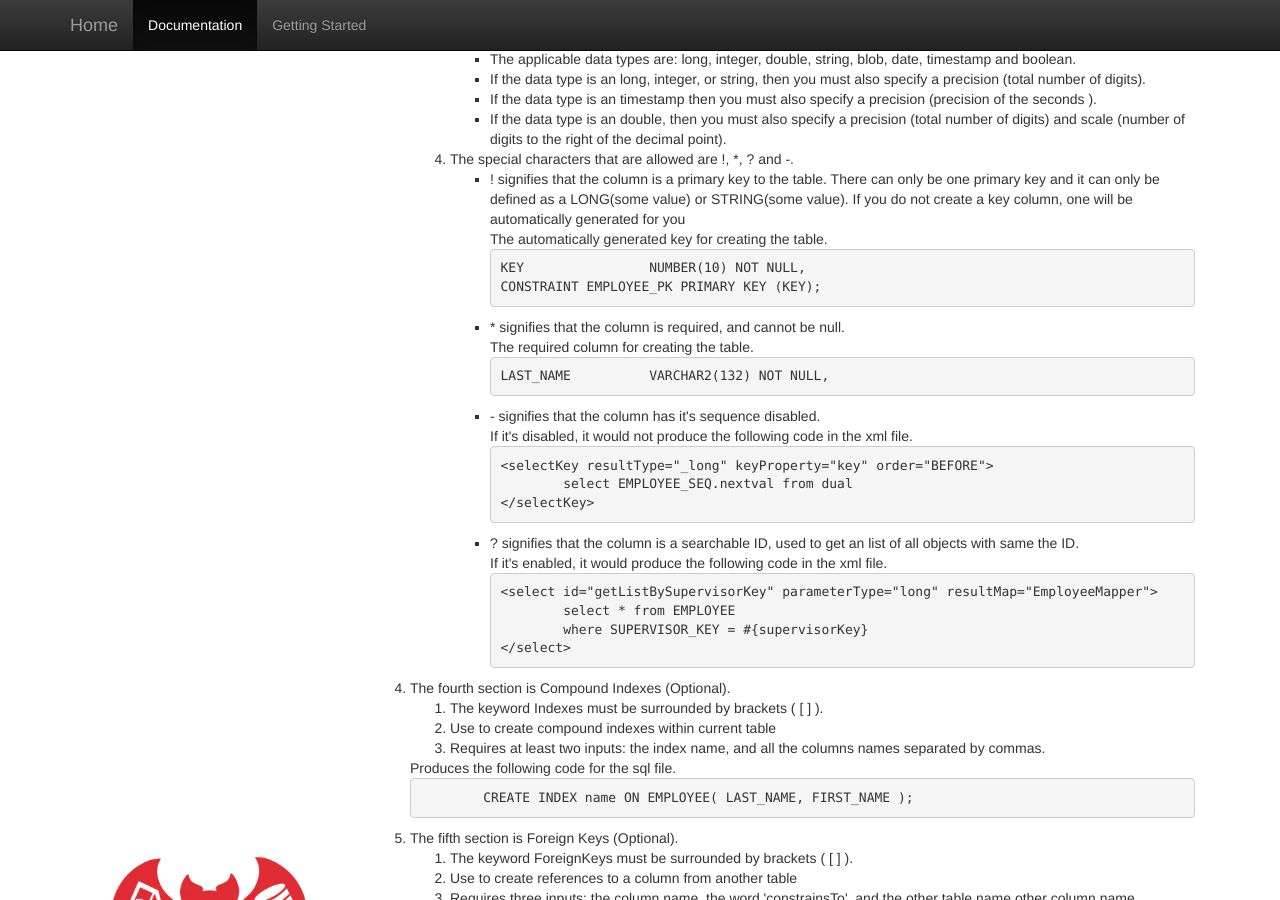
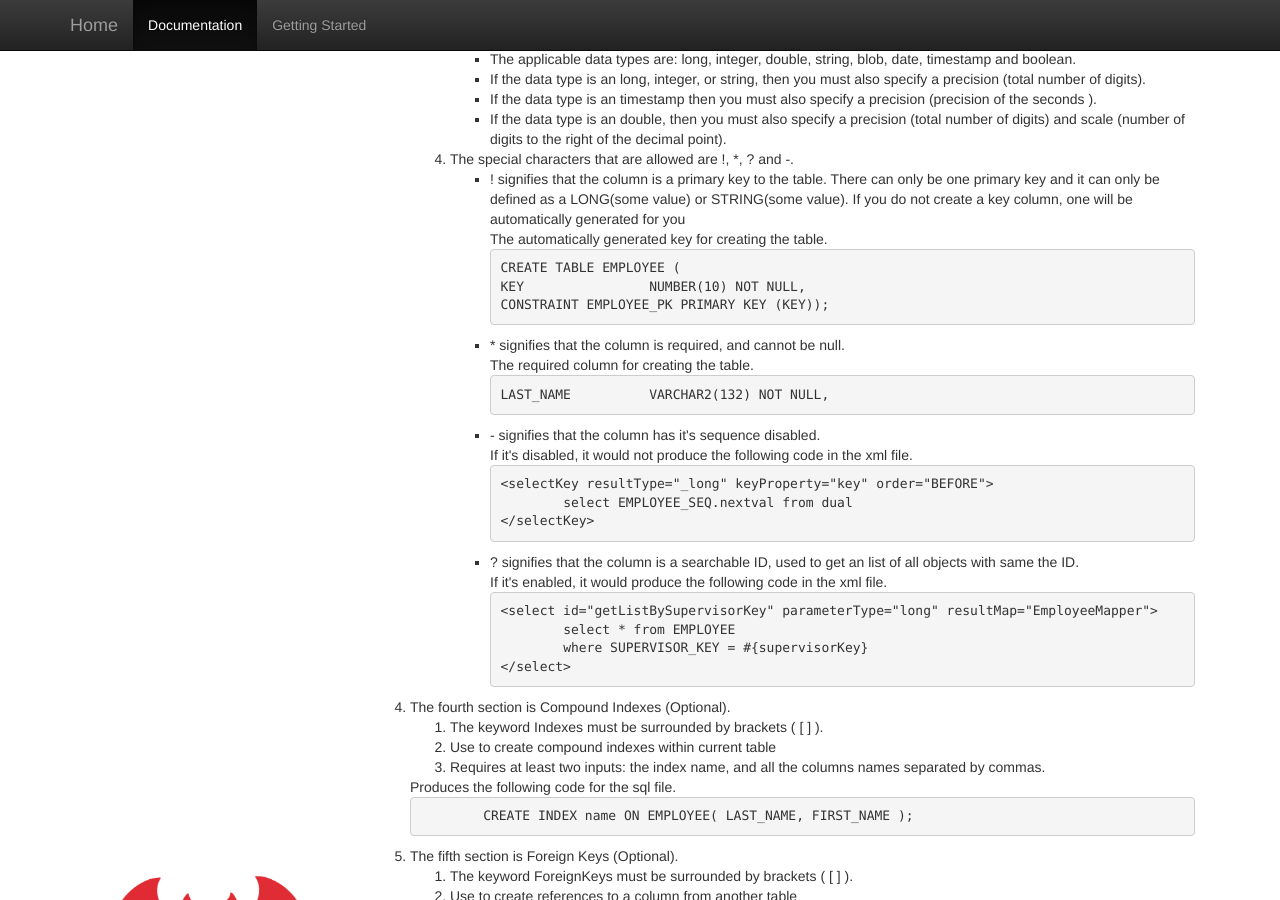
Before and after one commit to BatGen/batgen.github.io, a Jekyll site: the page built from documentation.html, in a window 1280 px wide and 900 px high, scrolled down 787 px. Built offline with Jekyll 4.4.1, drawn with Linux system fonts in a browser that asks for light colours; nearby versions of some CDN libraries; library files that are not in the unit come from our copies.

Commit message:
Update documentation.html

```diff
--- a/documentation.html
+++ b/documentation.html
@@ -106,8 +106,9 @@ group: navigation
     						generated for you</li>
 The automatically generated key for creating the table.
 <pre>
+CREATE TABLE EMPLOYEE (
 KEY                NUMBER(10) NOT NULL,
-CONSTRAINT EMPLOYEE_PK PRIMARY KEY (KEY);
+CONSTRAINT EMPLOYEE_PK PRIMARY KEY (KEY));
 </pre>
     						<li>* signifies that the column is required, and cannot be null.</li>
 The required column for creating the table.
```
